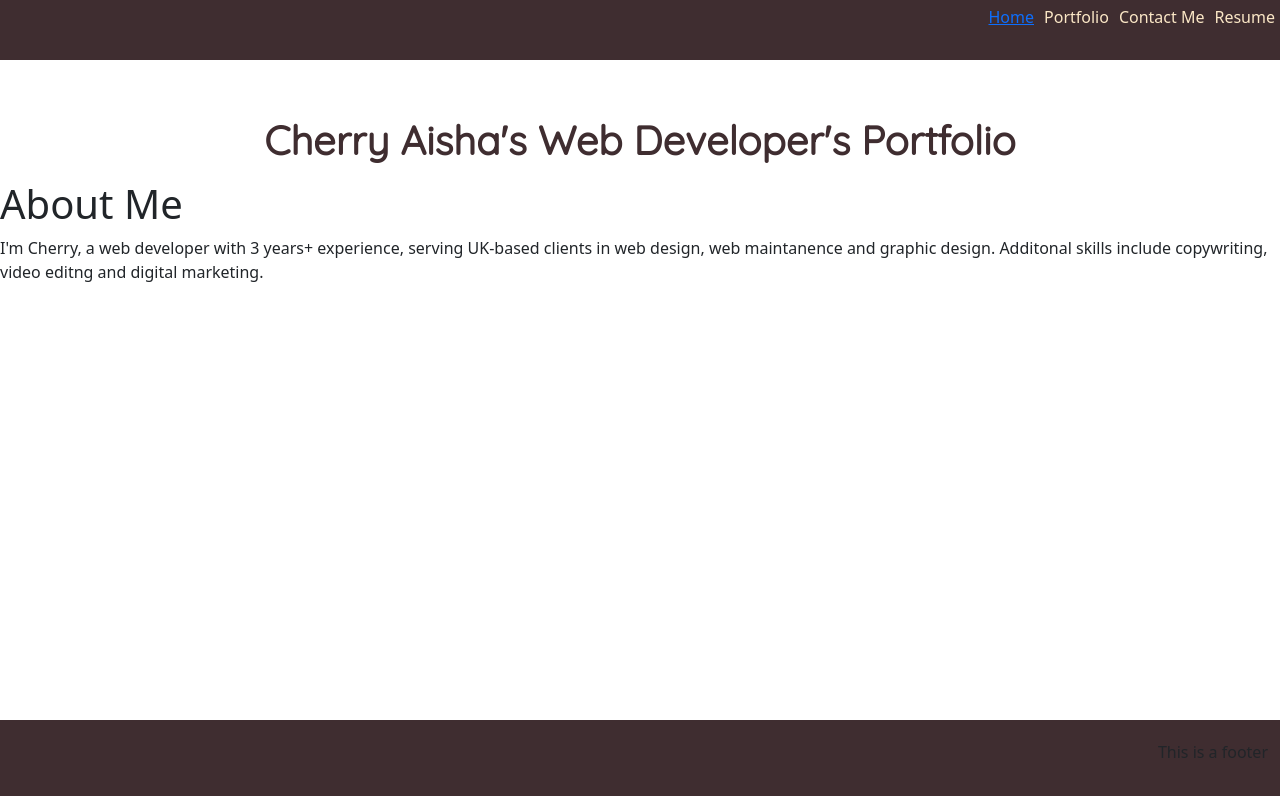
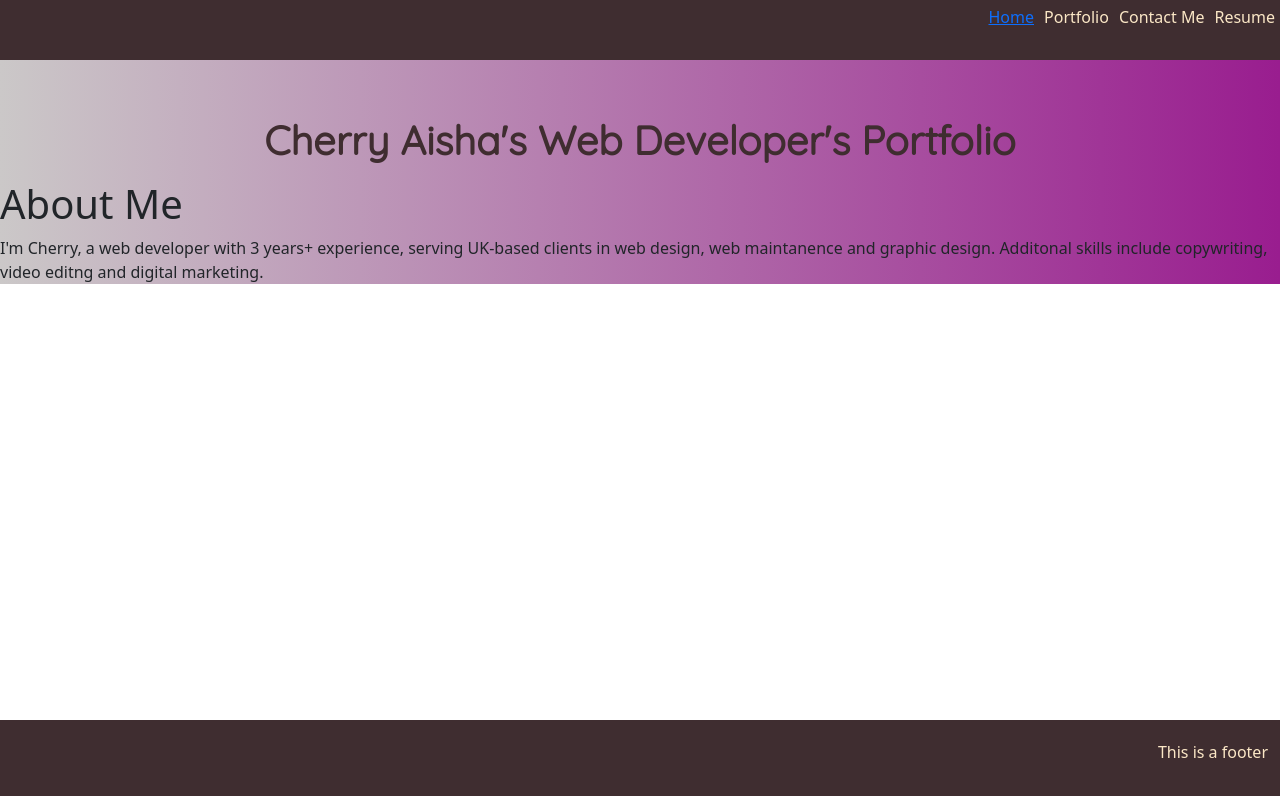
Before and after one commit to cherry-aisha/week-20-react-portfolio, a React (Create React App) app: page / in a window 1280 px wide. Shown: the top 796 px of the page. Built offline with nearby package versions, Linux system fonts and the light colour scheme.

Commit message:
Updated color scheme

```diff
--- a/src/App.js
+++ b/src/App.js
@@ -1,6 +1,6 @@
 import React from "react";
 import PortfolioContainer from "./components/PortfolioContainer";
 
-const App = () => <PortfolioContainer />;
+const App = () => <PortfolioContainer className='background' />;
 
 export default App;
--- a/src/components/Footer.js
+++ b/src/components/Footer.js
@@ -6,7 +6,7 @@ return (
     <footer className="footerBar">
         <div className="row">
             <div className="twelve columns">
-                <p>This is a footer</p>
+                <p className="footerContent">This is a footer</p>
         </div>
         <div id="go-top"><a className="smoothscroll" title="Back to Top" href="#home"><i className="icon-up-open" /></a></div>
         </div>
--- a/src/components/PortfolioContainer.js
+++ b/src/components/PortfolioContainer.js
@@ -23,7 +23,7 @@ export default function PortfolioContainer() {
   const handlePageChange = (page) => setCurrentPage(page);
 
   return (
-    <div>
+    <div className='page'>
       {}
       <NavTabs currentPage={currentPage} handlePageChange={handlePageChange} />
       {}
--- a/src/components/pages/Home.js
+++ b/src/components/pages/Home.js
@@ -10,6 +10,9 @@ export default function Home() {
       <h2 className="home-footer"></h2>
       <div>
       <h1>About Me</h1>
+      <span>
+
+      </span>
       <p>
        I'm Cherry, a web developer with 3 years+ experience, serving UK-based clients in web design,
        web maintanence and graphic design. Additonal skills include copywriting, video editng and digital marketing.
--- a/src/components/styles/Footer.css
+++ b/src/components/styles/Footer.css
@@ -23,5 +23,5 @@
   }
 
   .footerContent {
-
+    color: var(--light);
   }
--- a/src/components/styles/Home.css
+++ b/src/components/styles/Home.css
@@ -1,5 +1,5 @@
 :root {
-  --dark: #3F2D30;
+  --dark: #0f021d;
   --light: #FBE7C6;
   --gold: #B4F8C8;
   --blue: #A0E7E5;
@@ -7,13 +7,15 @@
   --h-font: 'Quicksand', sans-serif;
   --b-font: '';
 }
+.page {
+  background-image: linear-gradient(to right, rgb(203, 200, 200), rgb(153, 29, 143));
+  height: 100%;
+}
 
 .background {
-  background-image: linear-gradient(to right,#FFAEBC, #A0E7E5, (36, 88, 153));
     background-size: cover;
     background-position: center;
     width: 100%;
-    min-height: ivh;
     margin-top: -20px;
     border-bottom-width: 8px;
     border-color: var(--gold);
```
